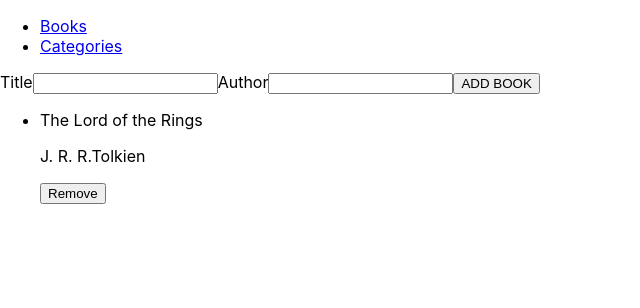
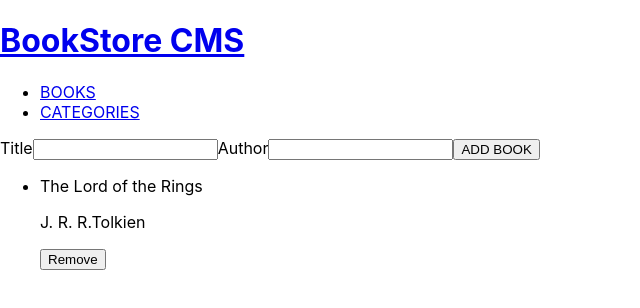
Before and after one commit to zewdu444/bookstore, a React (Create React App) app: page / in a window 1280 px wide. Shown: the top 308 px of the page, without its empty margins (0-640 px from the left). Built offline with nearby package versions, Linux system fonts and the light colour scheme.

Commit message:
Modify readme file

```diff
--- a/src/components/BookForm.js
+++ b/src/components/BookForm.js
@@ -12,7 +12,7 @@ function BookForm() {
           Author
           <input type="text" />
         </label>
-        <input type="submit" value="ADD BOOK"  />
+        <input type="submit" value="ADD BOOK" />
       </form>
     </div>
   );
--- a/src/components/Navbar.js
+++ b/src/components/Navbar.js
@@ -4,9 +4,10 @@ import { NavLink } from 'react-router-dom';
 function Navbar() {
   return (
     <div>
+      <h1><NavLink to="/">BookStore CMS</NavLink></h1>
       <ul id="nav-mobile" className="right">
-        <li><NavLink to="/">Books</NavLink></li>
-        <li><NavLink to="/catagories">Categories</NavLink></li>
+        <li><NavLink to="/">BOOKS</NavLink></li>
+        <li><NavLink to="/catagories">CATEGORIES</NavLink></li>
       </ul>
 
     </div>
```
Also changed, not shown: 1 other file (tests, documents, lock files or other folders).
